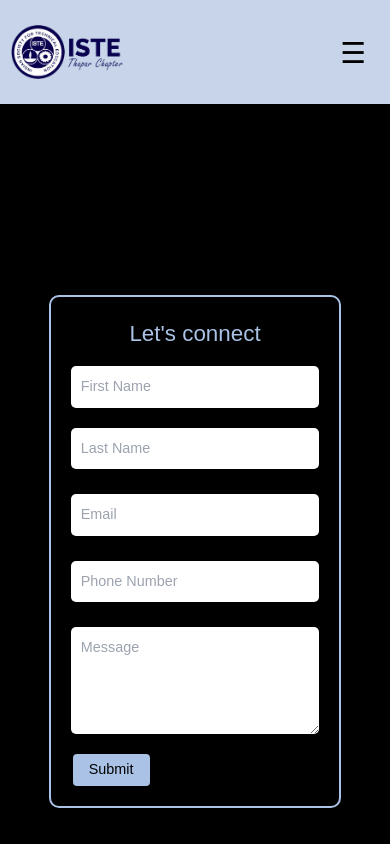
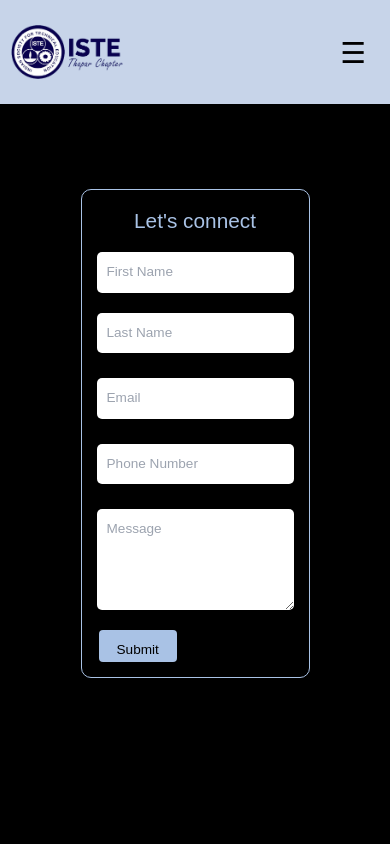
Before and after one commit to Pulkit-Sareen/isteWebsite, a React (Vite) app: page /contact in a window 390 px wide. Shown: the top 844 px of the page. Built offline with nearby package versions, Linux system fonts and the light colour scheme; a web font is replaced by a local one.

Commit message:
Update contactUs.css

```diff
--- a/src/components/contactUsComponents/contactUs.css
+++ b/src/components/contactUsComponents/contactUs.css
@@ -5,7 +5,6 @@
   display: flex;
   flex-direction: column;
   justify-content: center;
-
   margin: 0;
   font-family: Arial, sans-serif;
   background-color: #000;
@@ -14,15 +13,12 @@
 
 .contact-container {
   display: grid;
-  /* place-items: center; */
   grid-template-columns: 1fr;
   gap: 10px;
   max-width: 1000px;
   margin: 0 auto;
   background-color: black;
-  /* border: 2px solid #61dafb; */
   padding: 20px;
-  /* border-radius: calc(20px + 10px); */
 }
 
 .left-column {
@@ -34,6 +30,7 @@
   padding: 20px;
   border: 2px solid hsl(215, 53%, 78%);
   border-radius: 10px;
+  position: relative;
 }
 
 .contact-form {
@@ -68,6 +65,13 @@
   border: none;
   border-radius: 5px;
   font-size: 1em;
+  transition: opacity 0.3s ease;
+}
+
+.form-group input:disabled,
+.form-group textarea:disabled {
+  opacity: 0.6;
+  cursor: not-allowed;
 }
 
 .form-group input {
@@ -83,35 +87,134 @@
   background-color: hsl(215, 53%, 78%);
   color: #000;
   border: none;
-  padding: 0 1rem;
+  padding: 12px 24px;
   border-radius: 0.25rem;
   font-size: 1rem;
   cursor: pointer;
-  transition: background-color 0.3s;
+  transition: all 0.3s ease;
   width: fit-content;
+  font-weight: 500;
 }
 
-.contact-submit-btn:hover {
+.contact-submit-btn:hover:not(:disabled) {
+  background-color: #6c90c2;
+  transform: translateY(-1px);
+}
+
+.contact-submit-btn:disabled {
+  opacity: 0.6;
+  cursor: not-allowed;
+  transform: none;
+}
+
+.contact-submit-btn.submitting {
   background-color: #6c90c2;
 }
 
+/* Success Message Styles */
+.success-message {
+  background: linear-gradient(135deg, #4caf50, #45a049);
+  color: white;
+  padding: 20px;
+  border-radius: 10px;
+  margin-bottom: 20px;
+  text-align: center;
+  animation: slideIn 0.5s ease-out;
+  box-shadow: 0 4px 15px rgba(76, 175, 80, 0.3);
+}
+
+.success-icon {
+  font-size: 2.5rem;
+  margin-bottom: 10px;
+  display: block;
+}
+
+.success-message h3 {
+  margin: 0 0 8px 0;
+  font-size: 1.3rem;
+  font-weight: 600;
+}
+
+.success-message p {
+  margin: 0;
+  opacity: 0.9;
+  font-size: 0.95rem;
+}
+
+/* Error Message Styles */
+.error-message {
+  background: linear-gradient(135deg, #f44336, #d32f2f);
+  color: white;
+  padding: 20px;
+  border-radius: 10px;
+  margin-bottom: 20px;
+  text-align: center;
+  animation: slideIn 0.5s ease-out;
+  box-shadow: 0 4px 15px rgba(244, 67, 54, 0.3);
+}
+
+.error-icon {
+  font-size: 2.5rem;
+  margin-bottom: 10px;
+  display: block;
+}
+
+.error-message h3 {
+  margin: 0 0 8px 0;
+  font-size: 1.3rem;
+  font-weight: 600;
+}
+
+.error-message p {
+  margin: 0;
+  opacity: 0.9;
+  font-size: 0.95rem;
+}
+
+/* Animation */
+@keyframes slideIn {
+  from {
+    opacity: 0;
+    transform: translateY(-20px);
+  }
+  to {
+    opacity: 1;
+    transform: translateY(0);
+  }
+}
+
+/* Media Queries */
 @media (max-width: 1024px) {
   .contact-container {
     grid-template-columns: 1fr;
   }
-
   .left-column,
   .right-column {
     margin-bottom: 20px;
     width: 75vw;
   }
-
   .form-group:first-of-type {
     flex-direction: column;
   }
 }
 
 @media (max-width: 768px) {
+  .contact-page {
+    padding: 15px;
+    height: auto;
+    min-height: 100vh;
+  }
+
+  .contact-container {
+    max-width: 100%;
+    padding: 15px;
+  }
+
+  .right-column {
+    padding: 15px;
+    width: auto;
+  }
+
   .contact-h1 {
     font-size: 2em;
   }
@@ -123,20 +226,39 @@
   .form-group input,
   .form-group textarea {
     font-size: 0.9em;
+    padding: 12px;
   }
 
   .contact-submit-btn {
     font-size: 0.9em;
+    padding: 12px 20px;
+  }
+
+  .success-message,
+  .error-message {
+    padding: 15px;
+  }
+
+  .success-icon,
+  .error-icon {
+    font-size: 2rem;
   }
 }
 
-@media (max-width: 375px) {
+@media (max-width: 480px) {
+  .contact-page {
+    padding: 10px;
+    justify-content: flex-start;
+    padding-top: 40px;
+  }
+
   .contact-container {
     padding: 10px;
   }
 
   .right-column {
     padding: 15px;
+    border-width: 1px;
   }
 
   .contact-h1 {
@@ -153,12 +275,38 @@
 
   .form-group input,
   .form-group textarea {
-    padding: 8px;
+    padding: 10px;
     font-size: 0.85em;
   }
 
   .contact-submit-btn {
-    padding: 8px;
+    padding: 10px 18px;
     font-size: 0.85em;
   }
+
+  .success-message,
+  .error-message {
+    padding: 12px;
+    margin-bottom: 15px;
+  }
+
+  .success-message h3,
+  .error-message h3 {
+    font-size: 1.1rem;
+  }
+
+  .success-message p,
+  .error-message p {
+    font-size: 0.85rem;
+  }
 }
+
+@media (max-width: 375px) {
+  .form-group:first-of-type {
+    gap: 8px;
+  }
+
+  .form-group:first-of-type input {
+    margin-bottom: 8px;
+  }
+}
```
